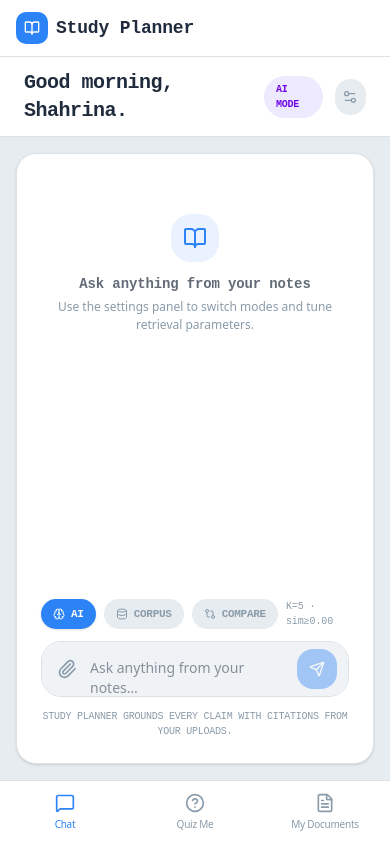
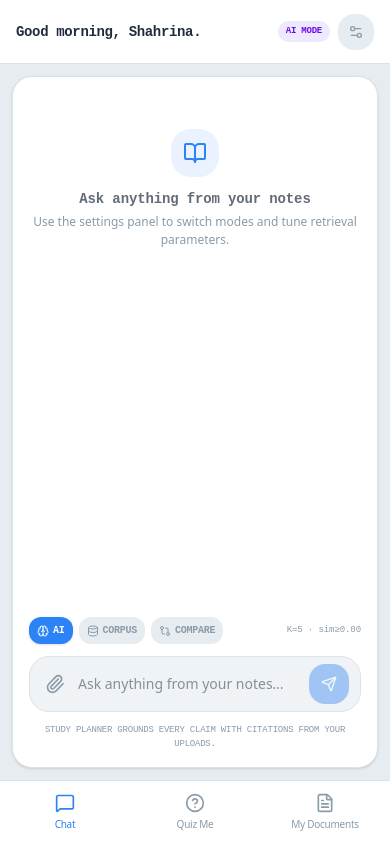
Before and after one commit to Shahrina447/Study-planner, a Next.js app in the folder frontend/: page / in a window 390 px wide. Built offline with nearby package versions, Linux system fonts and the light colour scheme.

Commit message:
refactor: optimize mobile responsive layout and UI spacing for chat view and settings panel

```diff
--- a/frontend/src/components/AppShell.tsx
+++ b/frontend/src/components/AppShell.tsx
@@ -63,14 +63,6 @@ export function AppShell({ children }: { children: ReactNode }) {
       </aside>
 
       <div className="flex-1 flex flex-col min-w-0 pb-16 md:pb-0 h-full overflow-hidden">
-        <header className="md:hidden flex items-center justify-between px-4 py-3 border-b border-border bg-card">
-          <div className="flex items-center gap-2">
-            <div className="h-8 w-8 rounded-md bg-primary text-primary-foreground grid place-items-center">
-              <BookOpen className="h-4 w-4" />
-            </div>
-            <span className="font-display text-lg font-bold">Study Planner</span>
-          </div>
-        </header>
         <main className="flex-1 min-w-0 overflow-y-auto">{children}</main>
       </div>
 
--- a/frontend/src/components/ChatView.tsx
+++ b/frontend/src/components/ChatView.tsx
@@ -576,27 +576,27 @@ export function ChatView() {
   return (
     <div className="flex flex-col h-full min-w-0">
       {/* Top bar */}
-      <header className="h-20 flex items-center justify-between px-6 md:px-10 border-b border-border bg-card shrink-0">
+      <header className="h-16 md:h-20 flex items-center justify-between px-4 md:px-10 border-b border-border bg-card shrink-0">
         <div>
-          <h1 className="font-display text-xl font-bold tracking-tight">Good morning, Shahrina.</h1>
+          <h1 className="font-display text-sm sm:text-base md:text-xl font-bold tracking-tight">Good morning, Shahrina.</h1>
           {docFilter && (
-            <div className="flex items-center gap-1.5 mt-0.5">
-              <FileText className="h-3 w-3 text-primary" />
-              <span className="text-[11px] text-primary font-medium truncate max-w-[260px]">
+            <div className="flex items-center gap-1 mt-0.5">
+              <FileText className="h-3 w-3 text-primary shrink-0" />
+              <span className="text-[10px] md:text-[11px] text-primary font-medium truncate max-w-[150px] sm:max-w-[260px]">
                 Scoped to: {docFilter}
               </span>
             </div>
           )}
         </div>
-        <div className="flex items-center gap-3">
+        <div className="flex items-center gap-2 md:gap-3">
           {/* Mode indicator */}
-          <span className={`font-display text-[10px] font-bold px-3 py-1.5 rounded-full uppercase tracking-tight ${modeBadge.color}`}>
+          <span className={`font-display text-[9px] md:text-[10px] font-bold px-2 py-1 md:px-3 md:py-1.5 rounded-full uppercase tracking-tight ${modeBadge.color}`}>
             {modeBadge.label} Mode
           </span>
           {/* Settings toggle */}
           <button
             onClick={() => setShowSettings((v) => !v)}
-            className={`h-9 w-9 rounded-xl flex items-center justify-center transition-colors ${
+            className={`h-9 w-9 rounded-xl flex items-center justify-center transition-colors shrink-0 ${
               showSettings
                 ? "bg-primary text-primary-foreground"
                 : "bg-secondary text-muted-foreground hover:text-foreground"
@@ -615,17 +615,17 @@ export function ChatView() {
       </header>
 
       {/* Dashboard surface */}
-      <div className="flex-1 flex flex-col lg:flex-row p-4 md:p-6 gap-6 overflow-hidden">
+      <div className="flex-1 flex flex-col lg:flex-row p-3 md:p-6 gap-6 overflow-hidden relative">
         {/* Chat centerpiece */}
         <section className="flex-[2.5] flex flex-col bg-card rounded-2xl border border-border shadow-sm overflow-hidden min-w-0">
-          <div className="flex-1 overflow-y-auto p-6 md:p-8">
+          <div className="flex-1 overflow-y-auto p-4 md:p-8">
             {/* Messages */}
             <div className="space-y-6">
               {messages.map((m) =>
                 m.role === "user" ? (
                   <div key={m.id} className="flex justify-end">
-                    <div className="max-w-[80%] rounded-2xl rounded-tr-sm bg-primary text-primary-foreground px-4 py-3">
-                      <p className="text-[15px] leading-relaxed">{m.text}</p>
+                    <div className="max-w-[85%] sm:max-w-[80%] rounded-2xl rounded-tr-sm bg-primary text-primary-foreground px-4 py-3">
+                      <p className="text-[14px] sm:text-[15px] leading-relaxed">{m.text}</p>
                       <p className="font-display text-[10px] mt-1 text-primary-foreground/70 text-right">
                         {m.time}
                       </p>
@@ -672,9 +672,10 @@ export function ChatView() {
           </div>
 
           {/* Composer */}
-          <div className="p-6 pt-0">
+          <div className="p-4 md:p-6 pt-0">
             {/* Quick mode switcher strip */}
-            <div className="flex gap-2 mb-3">
+            <div className="flex flex-wrap items-center gap-2 mb-3">
+              <div className="flex gap-1.5">
                 {(["ai", "corpus", "compare"] as ResponseMode[]).map((m) => {
                   const Icon = m === "ai" ? Brain : m === "corpus" ? Database : GitCompare;
                   const labels = { ai: "AI", corpus: "Corpus", compare: "Compare" };
@@ -683,18 +684,19 @@ export function ChatView() {
                       key={m}
                       onClick={() => switchMode(m)}
                       disabled={typing}
-                    className={`flex items-center gap-1.5 px-3 py-1.5 rounded-xl text-[11px] font-display font-bold uppercase tracking-tight transition-all disabled:opacity-50 ${
+                      className={`flex items-center gap-1 px-2 py-1.5 rounded-lg text-[10px] sm:text-[11px] font-display font-bold uppercase tracking-tight transition-all disabled:opacity-50 ${
                         ragSettings.mode === m
                           ? "bg-primary text-primary-foreground shadow-sm"
                           : "bg-secondary text-muted-foreground hover:text-foreground"
                       }`}
                     >
                       <Icon className="h-3 w-3" />
-                    {labels[m]}
+                      <span>{labels[m]}</span>
                     </button>
                   );
                 })}
-              <span className="ml-auto font-display text-[10px] text-muted-foreground self-center">
+              </div>
+              <span className="ml-auto font-display text-[9px] sm:text-[10px] text-muted-foreground self-center">
                 K={ragSettings.topK} · sim≥{ragSettings.similarityThreshold.toFixed(2)}
               </span>
             </div>
@@ -718,7 +720,7 @@ export function ChatView() {
                 }}
                 rows={1}
                 placeholder="Ask anything from your notes…"
-                className="w-full h-14 pl-12 pr-16 bg-secondary/60 border border-border rounded-2xl text-sm resize-none outline-none focus:border-primary focus:ring-1 focus:ring-primary transition-all py-4"
+                className="w-full h-14 pl-12 pr-16 bg-secondary/60 border border-border rounded-2xl text-[14px] sm:text-sm resize-none outline-none focus:border-primary focus:ring-1 focus:ring-primary transition-all py-4"
               />
               <button
                 type="submit"
@@ -728,15 +730,23 @@ export function ChatView() {
                 <Send className="h-4 w-4" />
               </button>
             </form>
-            <p className="font-display text-center text-[10px] text-muted-foreground mt-3 uppercase tracking-tight">
+            <p className="font-display text-center text-[9px] sm:text-[10px] text-muted-foreground mt-3 uppercase tracking-tight">
               Study Planner grounds every claim with citations from your uploads.
             </p>
           </div>
         </section>
 
+        {/* Settings Panel Mobile Backdrop */}
+        {showSettings && (
+          <div
+            className="fixed inset-0 bg-background/60 backdrop-blur-sm z-40 lg:hidden"
+            onClick={() => setShowSettings(false)}
+          />
+        )}
+
         {/* Settings Panel */}
         {showSettings && (
-          <aside className="w-full lg:w-72 shrink-0">
+          <aside className="fixed inset-y-0 right-0 z-50 w-80 max-w-[85vw] bg-card border-l border-border shadow-2xl p-4 flex flex-col lg:relative lg:inset-auto lg:z-auto lg:w-72 lg:max-w-none lg:shadow-none lg:border-l-0 lg:p-0 shrink-0 h-full">
             <SettingsPanel
               settings={ragSettings}
               onChange={handleSettingsChange}
```
Lines whose indentation alone changed are shown as unchanged.
